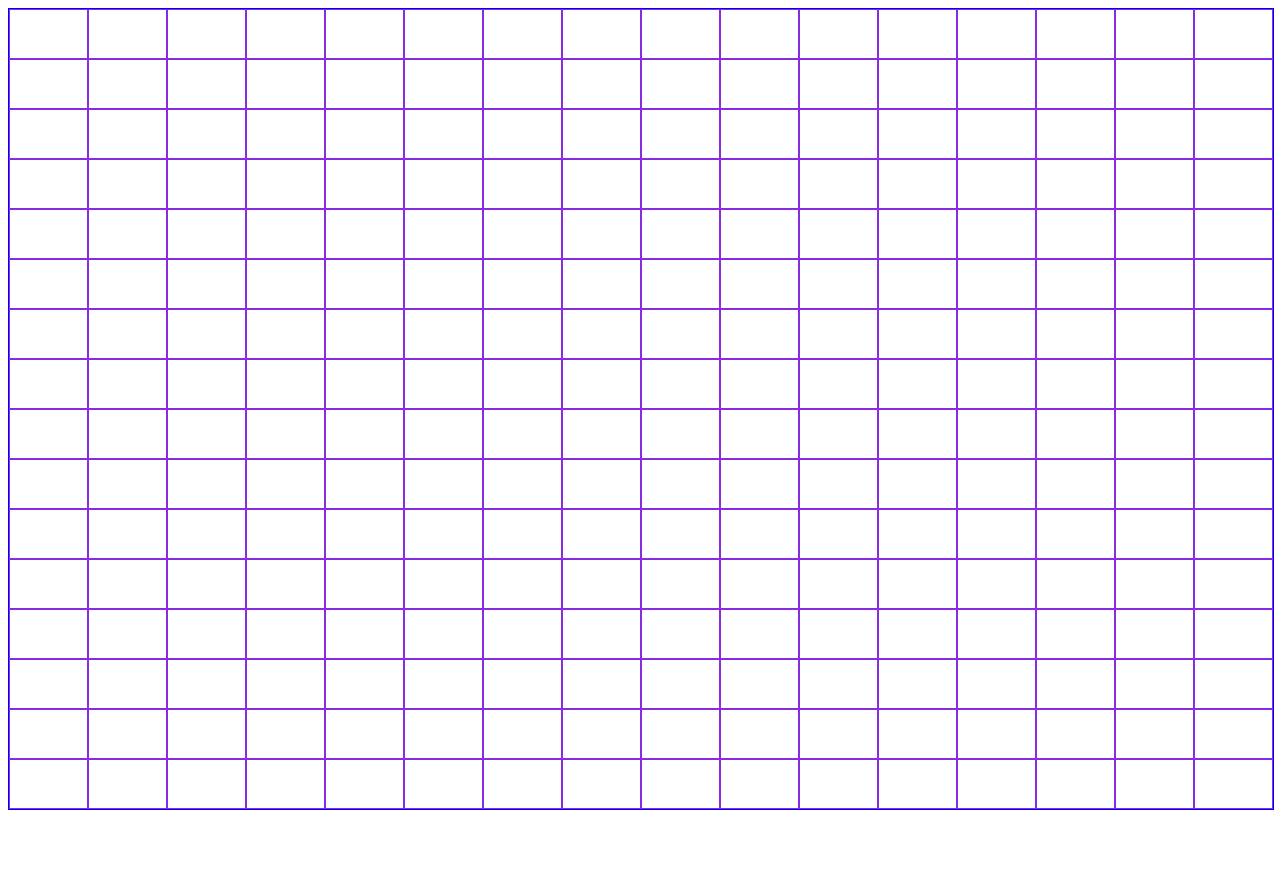
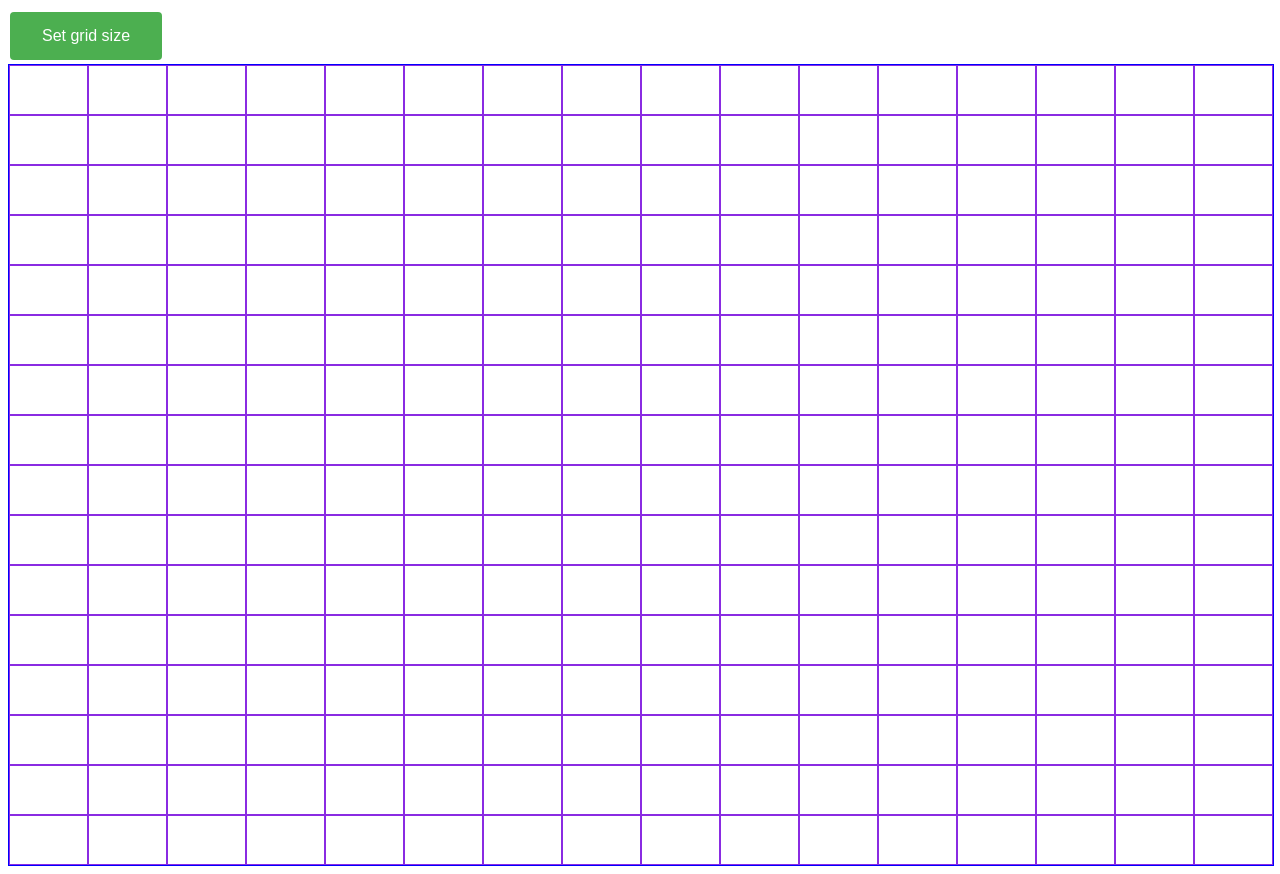
Before and after one commit to el19g3/odin-etch-a-sketch, a plain HTML site: page index.html in a window 1280 px wide. Before the commit the page ends 818 px from the top, so only its background shows below. Drawn offline with Linux system fonts and the light colour scheme.

Commit message:
Create prompt button in js and css

```diff
--- a/script.js
+++ b/script.js
@@ -24,3 +24,13 @@ hoverDivs.forEach(squareDiv => {
             squareDiv.style.backgroundColor = "white";
       });
 })
+
+
+//Create prompt button
+
+const button = document.createElement("button");
+button.textContent = "Set grid size";
+button.className = "gridButton";
+
+const body = document.querySelector("body");
+body.prepend(button);
--- a/styles.css
+++ b/styles.css
@@ -15,3 +15,23 @@
       border: 1px solid blueviolet; /* Optional: border for visualization */
       transition: background-color 0.5s;
   }
+
+
+  .gridButton {
+    background-color: #4CAF50; /* Green background */
+    border: none;              /* Remove borders */
+    color: white;             /* White text */
+    padding: 15px 32px;      /* Padding for spacing */
+    text-align: center;       /* Center text */
+    text-decoration: none;     /* Remove underline */
+    display: inline-block;     /* Inline-block for layout */
+    font-size: 16px;          /* Font size */
+    margin: 4px 2px;         /* Margin for spacing */
+    cursor: pointer;          /* Pointer cursor on hover */
+    border-radius: 4px;      /* Rounded corners */
+    transition: background-color 0.3s; /* Smooth transition */
+}
+
+.gridButton:hover {
+    background-color: #45a049; /* Darker green on hover */
+}
```
